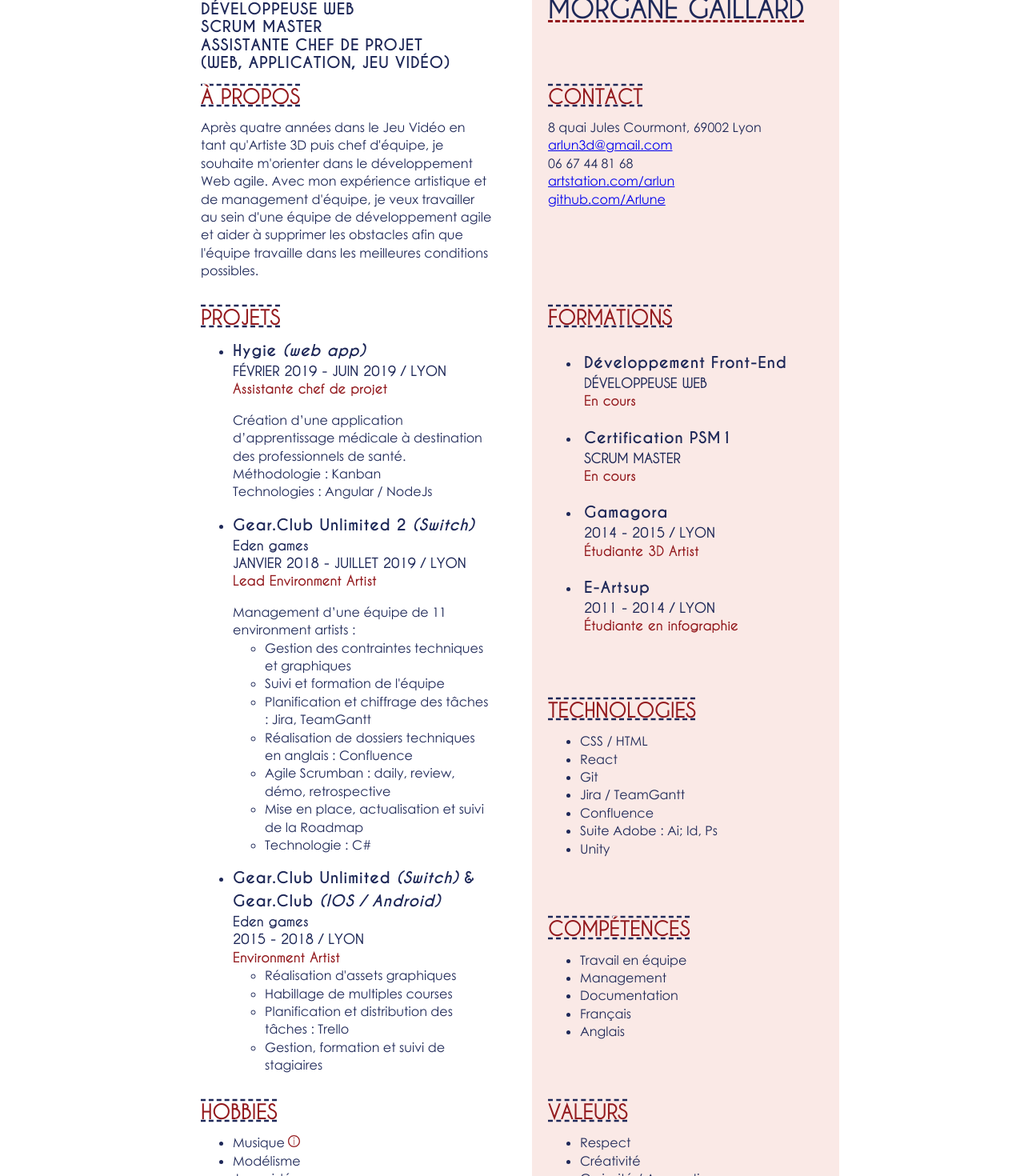
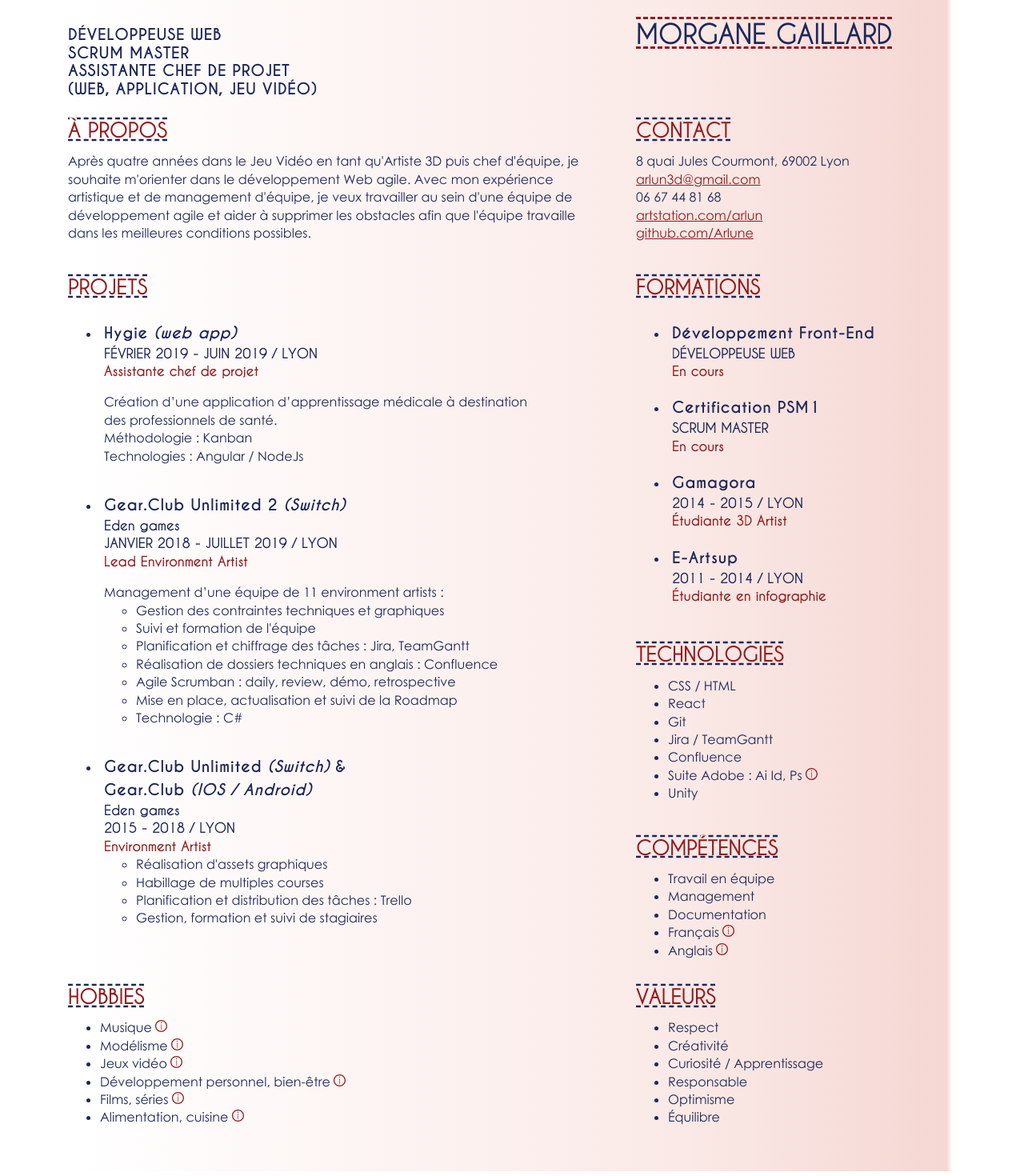
Before and after one commit to Arlune/my-resume, a React (Create React App) app: page / in a window 1280 px wide. Shown: the part 80-1550 px from the top of the page at 80% size. Built offline with nearby package versions, Linux system fonts and the light colour scheme.

Commit message:
FInalize CSS & add text

```diff
--- a/public/index.html
+++ b/public/index.html
@@ -2,14 +2,11 @@
 <html lang="en">
   <head>
     <meta charset="utf-8" />
-    <link rel="icon" href="%PUBLIC_URL%/favicon.ico" />
+    <link rel="icon" href="%PUBLIC_URL%/favicon.svg" />
     <meta name="viewport" content="width=device-width, initial-scale=1" />
     <meta name="theme-color" content="#000000" />
-    <meta
-      name="description"
-      content="Web site created using create-react-app"
-    />
-    <link rel="apple-touch-icon" href="%PUBLIC_URL%/logo192.png" />
+    <meta name="description" content="Web site created using create-react-app" />
+    <link rel="apple-touch-icon" href="%PUBLIC_URL%/favicon.png" />
     <!--
       manifest.json provides metadata used when your web app is installed on a
       user's mobile device or desktop. See https://developers.google.com/web/fundamentals/web-app-manifest/
@@ -24,7 +21,7 @@
       work correctly both with client-side routing and a non-root public URL.
       Learn how to configure a non-root public URL by running `npm run build`.
     -->
-    <title>React App</title>
+    <title>Morgane Gaillard - CV</title>
   </head>
   <body>
     <noscript>You need to enable JavaScript to run this app.</noscript>
--- a/src/App.css
+++ b/src/App.css
@@ -1,28 +1,39 @@
 /* Grid */
-
 .container {
   display: grid;
   justify-content: center;
-  grid-template-columns: [grid1] 30% [grid2] 30%;
-  grid-template-rows: auto auto auto auto;
+  grid-template-columns: 60% 40%;
+  grid-template-rows: auto auto auto auto auto;
   grid-column-gap: 50px;
   font-family: "CenturyGothic", sans-serif;
   color: #1e2858;
   line-height: 1.4em;
+  width: 1100px;
+  margin: auto auto;
+  background: linear-gradient(to left, white, #f5d7d3 0.6%, #fae9e6 30%, white);
 }
 
-.container > div:not(.name):not(.jobs-names) {
-  padding: 20px 0px 0px 20px;
+.header {
+  grid-column: 1 / span 2;
+}
+
+.projets {
+  grid-column: 1;
+  grid-row: 4 / span 3;
+}
+
+.container > div:not(.name):not(.jobs-names):not(.valeurs):not(.hobbies) {
+  padding: 30px 0px 0px 20px;
 }
 
 .name,
 .jobs-names {
-  padding: 80px 0px 0px 20px;
+  padding: 60px 0px 0px 20px;
 }
 
-.projets {
-  grid-column: 1;
-  grid-row: 3 / span 3;
+.valeurs,
+.hobbies {
+  padding: 20px 0px 40px 20px;
 }
 
 /* Texte */
@@ -76,6 +87,12 @@ h3 {
   line-height: 1.5em;
 }
 
+a {
+  color: #931a1e;
+}
+
+/* Infobulles */
+
 .info {
   width: 15px;
   height: 15px;
@@ -83,7 +100,7 @@ h3 {
 
 .more-info {
   padding: 5px;
-  margin-right: 20px;
+  margin-right: 40px;
 }
 
 .more-info:hover {
@@ -93,13 +110,10 @@ h3 {
   border-radius: 2%;
 }
 
-.name,
-.contact,
-.formations,
-.technologies,
-.compétences,
-.valeurs {
-  background-color: #fae9e6;
+.customeTheme {
+  color: #fae9e6 !important;
+  background-color: #1e2858 !important;
+  font-size: 0.9em !important;
 }
 
 /* Fonts */
--- a/src/App.js
+++ b/src/App.js
@@ -9,7 +9,11 @@ import Hobbies from "./vues/Hobbies";
 
 function App() {
   return (
+    <div>
       <div className="container">
+        <div className="header">
+          NB: Cliquez sur les différentes expériences ou formations pour en apprendre davantage
+        </div>
         <div className="jobs-names">
           développeuse web <br />
           scrum master <br />
@@ -24,10 +28,10 @@ function App() {
         <div className="about">
           <h2>à propos</h2>
           <p>
-          Après quatre années dans le Jeu Vidéo en tant qu'Artiste 3D puis chef d'équipe, je souhaite m'orienter dans le
-          développement Web agile. Avec mon expérience artistique et de management d'équipe, je veux travailler au sein
-          d'une équipe de développement agile et aider à supprimer les obstacles afin que l'équipe travaille dans les
-          meilleures conditions possibles.
+            Après quatre années dans le Jeu Vidéo en tant qu'Artiste 3D puis chef d'équipe, je souhaite m'orienter dans
+            le développement Web agile. Avec mon expérience artistique et de management d'équipe, je veux travailler au
+            sein d'une équipe de développement agile et aider à supprimer les obstacles afin que l'équipe travaille dans
+            les meilleures conditions possibles.
           </p>
         </div>
 
@@ -54,6 +58,7 @@ function App() {
         {Hobbies()}
         {Valeurs()}
       </div>
+    </div>
   );
 }
 
--- a/src/components/Tooltip.js
+++ b/src/components/Tooltip.js
@@ -8,7 +8,7 @@ function Tooltip(message) {
       <a data-tip={message}>
         <img src={info} className="info" alt="info" />
       </a>
-      <ReactTooltip place="right" type="info" effect="solid" />
+      <ReactTooltip className="customeTheme" place="right" effect="solid" />
     </span>
   );
 }
--- a/src/vues/Compétences.js
+++ b/src/vues/Compétences.js
@@ -1,4 +1,5 @@
 import React from "react";
+import Tooltip from "../components/Tooltip";
 
 function Compétences() {
   return (
@@ -8,8 +9,8 @@ function Compétences() {
         <li>Travail en équipe</li>
         <li>Management</li>
         <li>Documentation</li>
-        <li>Français</li>
-        <li>Anglais</li>
+        <li>Français {Tooltip("Langue native")}</li>
+        <li>Anglais {Tooltip("Parlé, écrit couramment")}</li>
       </ul>
     </div>
   );
--- a/src/vues/Hobbies.js
+++ b/src/vues/Hobbies.js
@@ -6,12 +6,20 @@ function Hobbies() {
     <div className="hobbies">
       <h2>hobbies</h2>
       <ul>
-        <li>Musique {Tooltip("J'aime la musique")}</li>
-        <li>Modélisme</li>
-        <li>Jeux vidéo</li>
-        <li>Développement personnel, bien-être</li>
-        <li>Films, séries</li>
-        <li>Alimentation, cuisine</li>
+        <li>Musique {Tooltip("Je fais de la harpe")}</li>
+        <li>Modélisme {Tooltip("Peinture et sculpture de figurines, principalement de l'univers Warhammer")}</li>
+        <li>Jeux vidéo {Tooltip("Principalement des MMORPGs et en ce moment je suis sur World of Warcraft")}</li>
+        <li>
+          Développement personnel, bien-être{" "}
+          {Tooltip("Je lis et visionne des vidéos sur le développement personnel et le bien-être intérieur")}
+        </li>
+        <li>Films, séries {Tooltip("En ce moment je regarde la série Peaky Blinders")}</li>
+        <li>
+          Alimentation, cuisine{" "}
+          {Tooltip(
+            "Depuis quelques temps je réalise mes plats moi-même, si possible végétariens voir vegans avec des produits locaux"
+          )}
+        </li>
       </ul>
     </div>
   );
--- a/src/vues/Projets.js
+++ b/src/vues/Projets.js
@@ -1,11 +1,27 @@
 import React from "react";
+import { useState } from "react";
 
 function Projets() {
+  const [isDisplayingMore, setIsDisplayingMore] = useState([false, false, false]);
+
+  function displayMore(i, message) {
+    if (isDisplayingMore[i]) {
+      return <div>{message}</div>;
+    } else {
+      return null;
+    }
+  }
+
+  function toggleDisplayMore(i) {
+    isDisplayingMore[i] = !isDisplayingMore[i];
+    setIsDisplayingMore([...isDisplayingMore]);
+  }
+
   return (
     <div className="projets">
       <h2>projets</h2>
       <ul className="projects-containter">
-        <li>
+        <li onClick={() => toggleDisplayMore(0)} className="more-info">
           <h3>
             Hygie <em>(web app)</em>
           </h3>
@@ -16,9 +32,13 @@ function Projets() {
             Méthodologie : Kanban <br />
             Technologies : Angular / NodeJs
           </p>
+          {displayMore(
+            0,
+            "Pendant plusieurs mois, en bénévolat, j'ai contribué à faire avancer un projet d'application d'apprentissage médicale. Cette application destinée aux professionnels de santé, leur permettait d'apprendre avec des QCM ou des questions libres, mais également la possibilité de créer des questions ainsi qu'un forum afin de discuter sur des sujets médicaux. J'ai contribué à la gamification du projet ainsi qu'à la gestion du projet en lui-même."
+          )}
         </li>
 
-        <li>
+        <li onClick={() => toggleDisplayMore(1)} className="more-info">
           <h3>
             Gear.Club Unlimited 2 <em>(Switch)</em>
           </h3>
@@ -37,9 +57,13 @@ function Projets() {
               <li>Technologie : C#</li>
             </ul>
           </p>
+          {displayMore(
+            1,
+            "Mon post de Lead Environment Artist à débuté au début du projet Gear.Club Unlimited 2. J'ai repris l'équipe d'artiste au complet sous ma charge et veillée au bon fonctionnement de celle-ci. J'ai créée, planifiée, assignée et assistée au suivi et validation des tâches. Pour moi le bien-être de mon équipe était essentiel, pour cela j'ai énormément communiqué avec eux dans un esprit positif."
+          )}
         </li>
 
-        <li>
+        <li onClick={() => toggleDisplayMore(2)} className="more-info">
           <h3>
             Gear.Club Unlimited <em>(Switch)</em> & <br />
             Gear.Club <em>(IOS / Android)</em>
@@ -53,6 +77,10 @@ function Projets() {
             <li>Planification et distribution des tâches : Trello</li>
             <li>Gestion, formation et suivi de stagiaires</li>
           </ul>
+          {displayMore(
+            2,
+            "Après un stage de 6 mois chez Eden games, à la suite de mon école, j'ai été Environment Artist sur les projets Gear.Club et Gear.Club Unlimited. J'ai principalement créé, texturé et integré des assets graphiques, mais j'ai également pris en charge la formation et le suivi les stagiaires."
+          )}
         </li>
       </ul>
     </div>
--- a/src/vues/Technologies.js
+++ b/src/vues/Technologies.js
@@ -1,4 +1,5 @@
 import React from "react";
+import Tooltip from "../components/Tooltip";
 
 function Technologies() {
   return (
@@ -10,7 +11,7 @@ function Technologies() {
         <li>Git</li>
         <li>Jira / TeamGantt</li>
         <li>Confluence</li>
-        <li>Suite Adobe : Ai; Id, Ps</li>
+        <li>Suite Adobe : Ai Id, Ps {Tooltip("Photoshop, Illustrator, InDesign")}</li>
         <li>Unity</li>
       </ul>
     </div>
```
Also changed, not shown: public/favicon.svg (added), 1 other file (tests, documents, lock files or other folders). Lines whose indentation alone changed are shown as unchanged.
